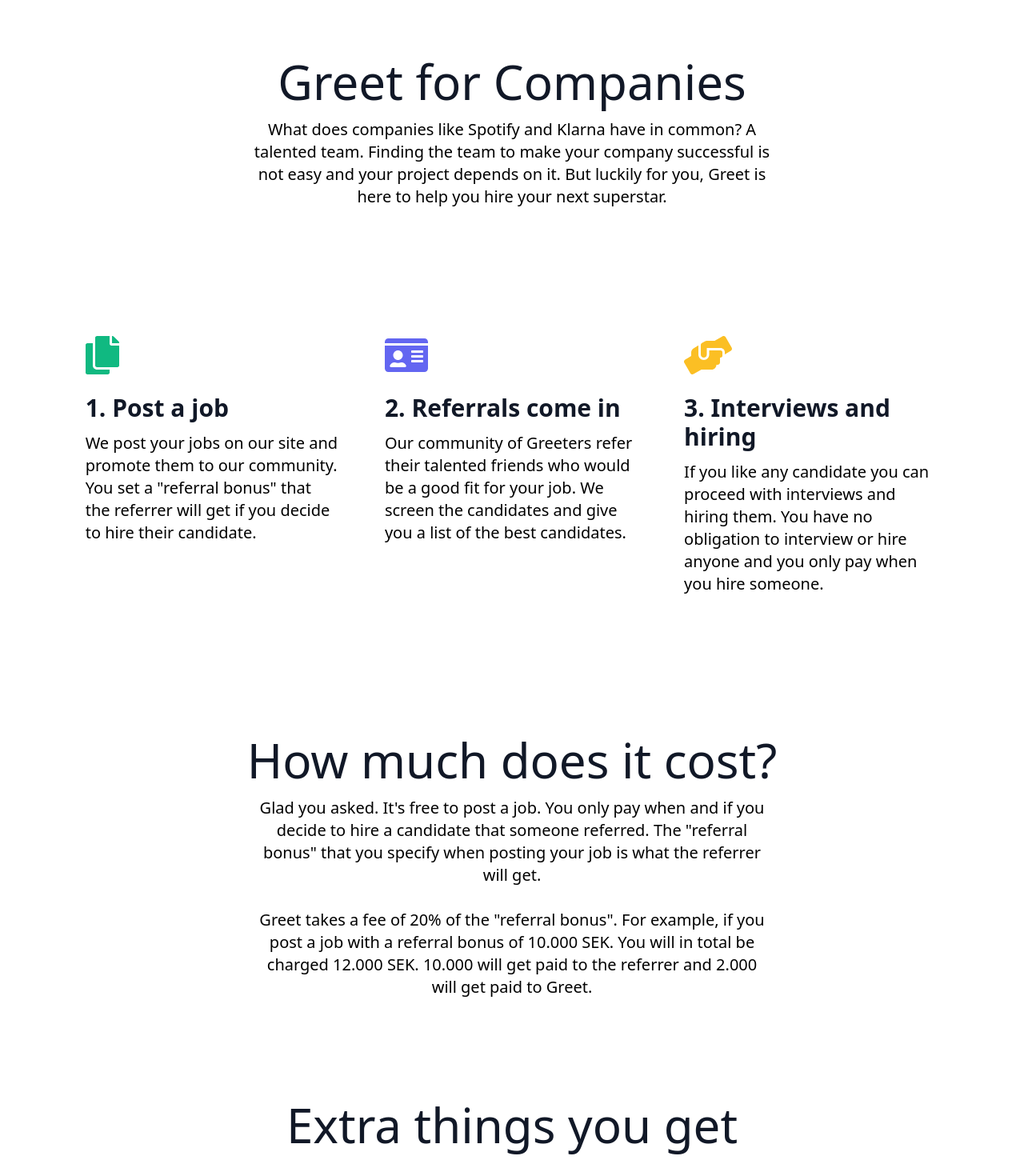
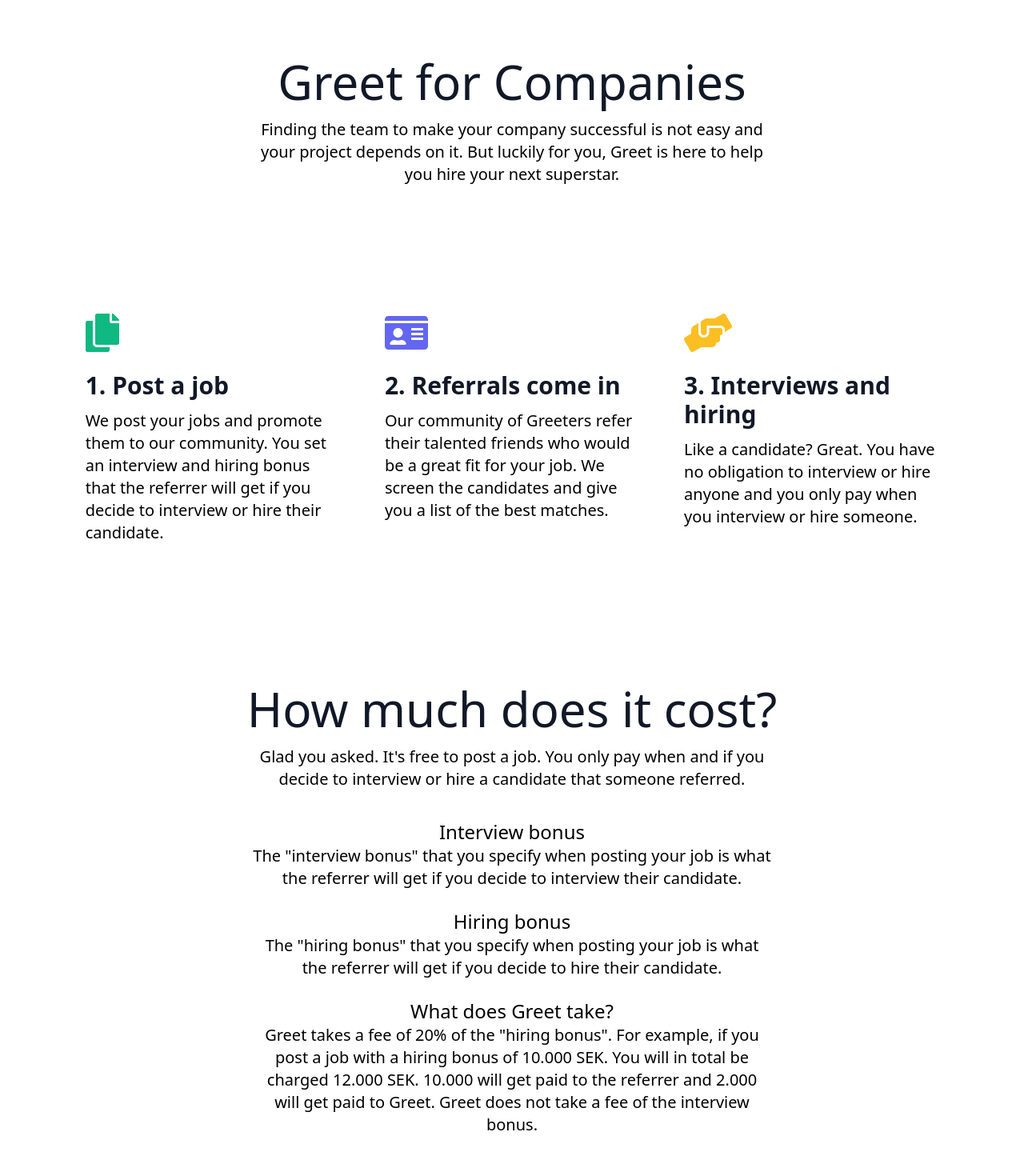
Before and after one commit to johan-akerman/Greet, a React (Create React App) app: page /companies in a window 1280 px wide. Shown: the part 200-1670 px from the top of the page at 80% size. Built offline with nearby package versions, Linux system fonts and the light colour scheme.

Commit message:
fixed interview bonus

```diff
--- a/src/components/JobBoard.jsx
+++ b/src/components/JobBoard.jsx
@@ -18,8 +18,8 @@
     position: "Business developer",
     jobLink: "business-developer",
     location: "Stockholm",
-    hiringBonus: "12.500 SEK",
-    interviewBonus: "250 SEK",
+    hiringBonus: "15.000 SEK",
+    interviewBonus: "500 SEK",
     link: "/volta-greentech/business-developer",
   },
   {
@@ -32,7 +32,7 @@
     jobLink: "head-of-manufacturing",
     location: "Stockholm",
     hiringBonus: "15.000 SEK",
-    interviewBonus: "300 SEK",
+    interviewBonus: "500 SEK",
     link: "/volta-greentech/head-of-manufacturing",
   },
   {
@@ -44,8 +44,8 @@
     position: "Production engineer",
     jobLink: "production-engineer",
     location: "Stockholm",
-    hiringBonus: "10.000 SEK",
-    interviewBonus: "200 SEK",
+    hiringBonus: "15.000 SEK",
+    interviewBonus: "500 SEK",
     link: "/volta-greentech/production-engineer",
   },
 ];
--- a/src/pages/Companies.js
+++ b/src/pages/Companies.js
@@ -22,10 +22,9 @@
           Greet for Companies
         </h1>
         <p className="text-xl font-light text-center pt-4 max-w-2xl mx-auto px-3">
-          What does companies like Spotify and Klarna have in common? A talented
-          team. Finding the team to make your company successful is not easy and
-          your project depends on it. But luckily for you, Greet is here to help
-          you hire your next superstar.
+          Finding the team to make your company successful is not easy and your
+          project depends on it. But luckily for you, Greet is here to help you
+          hire your next superstar.
         </p>
 
         <div className="grid lg:grid-cols-3 grid-cols-1 gap-14 md:py-40 md:pb-12 py-12   md:text-left text-center md:w-10/12 w-11/12  mx-auto ">
@@ -39,9 +38,9 @@
               1. Post a job
             </h1>
             <p className="text-xl font-light">
-              We post your jobs on our site and promote them to our community.
-              You set a "referral bonus" that the referrer will get if you
-              decide to hire their candidate.
+              We post your jobs and promote them to our community. You set an
+              interview and hiring bonus that the referrer will get if you
+              decide to interview or hire their candidate.
             </p>
           </div>
 
@@ -56,8 +55,8 @@
             </h1>
             <p className="text-xl font-light">
               Our community of Greeters refer their talented friends who would
-              be a good fit for your job. We screen the candidates and give you
-              a list of the best candidates.
+              be a great fit for your job. We screen the candidates and give you
+              a list of the best matches.
             </p>
           </div>
 
@@ -71,9 +70,8 @@
               3. Interviews and hiring
             </h1>
             <p className="text-xl font-light">
-              If you like any candidate you can proceed with interviews and
-              hiring them. You have no obligation to interview or hire anyone
-              and you only pay when you hire someone.
+              Like a candidate? Great. You have no obligation to interview or
+              hire anyone and you only pay when you interview or hire someone.
             </p>
           </div>
         </div>
@@ -85,14 +83,36 @@
         </h1>
         <p className="text-xl font-light text-center pt-4 max-w-2xl mx-auto px-3">
           Glad you asked. It's free to post a job. You only pay when and if you
-          decide to hire a candidate that someone referred. The "referral bonus"
-          that you specify when posting your job is what the referrer will get.
+          decide to interview or hire a candidate that someone referred.
           <br />
           <br />
-          Greet takes a fee of <strong>20%</strong> of the "referral bonus". For
-          example, if you post a job with a referral bonus of 10.000 SEK. You
-          will in total be charged 12.000 SEK. 10.000 will get paid to the
-          referrer and 2.000 will get paid to Greet.
+        </p>
+
+        <h2 className="text-2xl font-medium text-center pt-2 max-w-2xl mx-auto px-3">
+          Interview bonus
+        </h2>
+        <p className="text-xl font-light text-center max-w-2xl mx-auto px-3">
+          The "interview bonus" that you specify when posting your job is what
+          the referrer will get if you decide to interview their candidate.
+        </p>
+
+        <h2 className="text-2xl font-medium text-center pt-6 max-w-2xl mx-auto px-3">
+          Hiring bonus
+        </h2>
+        <p className="text-xl font-light text-center max-w-2xl mx-auto px-3">
+          The "hiring bonus" that you specify when posting your job is what the
+          referrer will get if you decide to hire their candidate.
+        </p>
+
+        <h2 className="text-2xl font-medium text-center pt-6 max-w-2xl mx-auto px-3">
+          What does Greet take?
+        </h2>
+        <p className="text-xl font-light text-center  max-w-2xl mx-auto px-3">
+          Greet takes a fee of <strong>20%</strong> of the "hiring bonus". For
+          example, if you post a job with a hiring bonus of 10.000 SEK. You will
+          in total be charged 12.000 SEK. 10.000 will get paid to the referrer
+          and 2.000 will get paid to Greet. Greet does not take a fee of the
+          interview bonus.
         </p>
       </div>
 
@@ -113,7 +133,7 @@
             </h1>
             <p className="text-xl font-light">
               Post your job for free on our site. You only pay if you decide to
-              hire a candidate that someone referred.
+              interview or hire a candidate that someone referred.
             </p>
           </div>
 
@@ -128,7 +148,8 @@
             </h1>
             <p className="text-xl font-light">
               Get free promotion of your jobs and your company. You are not
-              obligated to hire someone only because you posted a job.
+              obligated to interview or hire someone only because you posted a
+              job.
             </p>
           </div>
 
@@ -149,13 +170,13 @@
         </div>
       </div>
       <FAQ
-        questionOne="Who pays for the interview bonus?"
-        answerOne="Greet pays for the interview bonus. This is a bonus that the referrer get if they candidates get an interview for the position that you posted. "
+        questionOne="What does it cost to post a job?"
+        answerOne="Nothing, you pay when you decide to interview or hire a candidate that someone referred."
         questionTwo="How much do we pay?"
-        answerTwo="The referral bonus that you specify when posting your job is what the referrer will get. Greet takes a fee of 20% of the referral bonus. For
-        example, if you post a job with a referral bonus of 10.000 SEK. You
-        will in total be charged 12.000 SEK. 10.000 will get paid to the
-        referrer and 2.000 will get paid to Greet."
+        answerTwo="You pay for each interview you have with a candidate, this is called the interview bonus. If you post a job with a hiring bonus of 10.000 SEK. You will
+        in total be charged 12.000 SEK. 10.000 will get paid to the referrer
+        and 2.000 will get paid to Greet. Greet does not take a fee of the
+        interview bonus."
         questionThree="How do I post my jobs on Greet?"
         answerThree="We just launched Greet and currently looking for the most exciting tech companies in Sweden to post their jobs on the site. Feel free to reach out to us at join.greet@gmail.com"
       />
--- a/src/pages/PostJob.js
+++ b/src/pages/PostJob.js
@@ -84,7 +84,7 @@
               Post a job on Greet
             </h1>
             <p className="text-center text-lg mb-12 text-gray-500">
-              We would love to understand how we can help grow your company
+              We would love to understand how we can help your company grow
               before posting your job ads. Please fill in your details, and
               we'll be in touch soon.
             </p>
```
